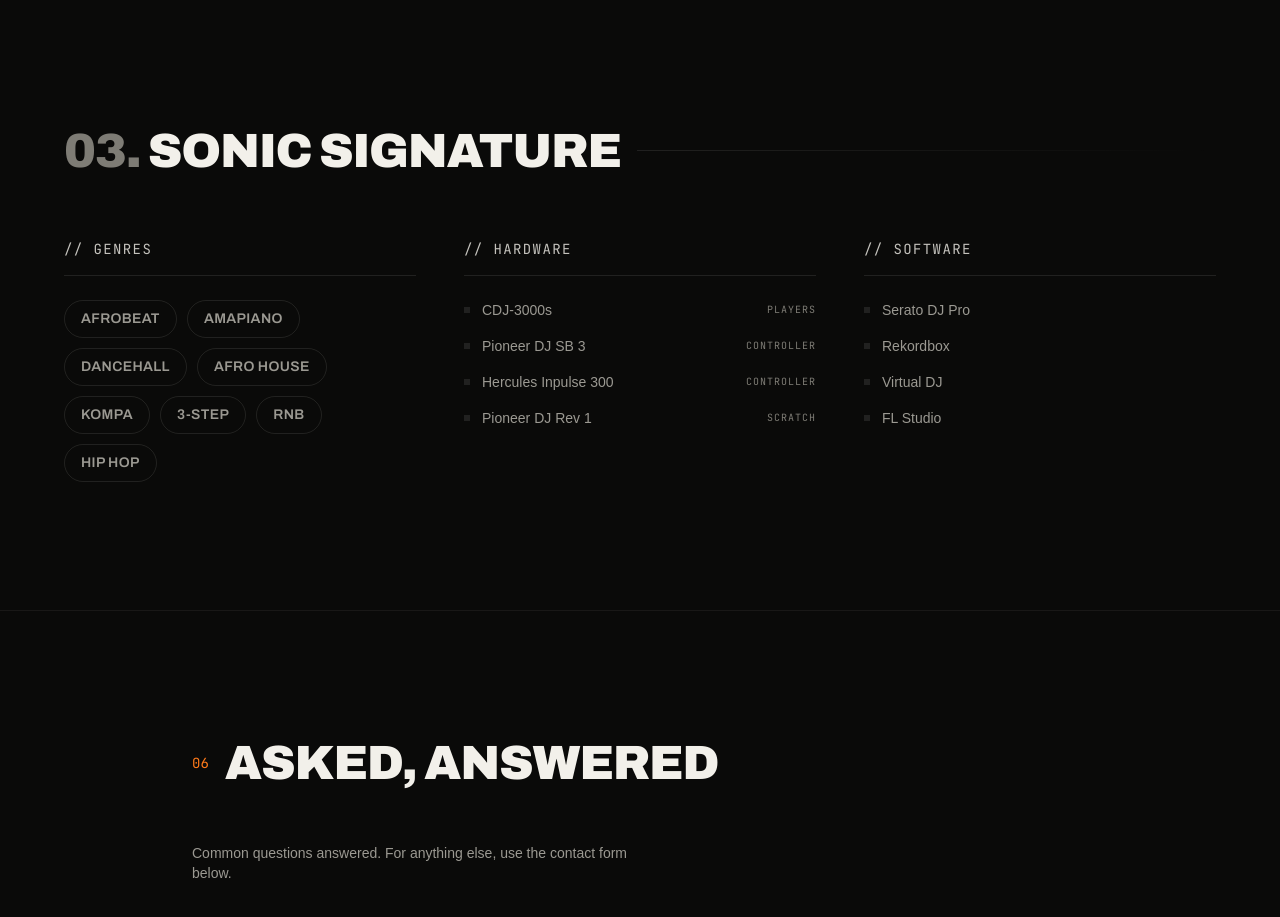
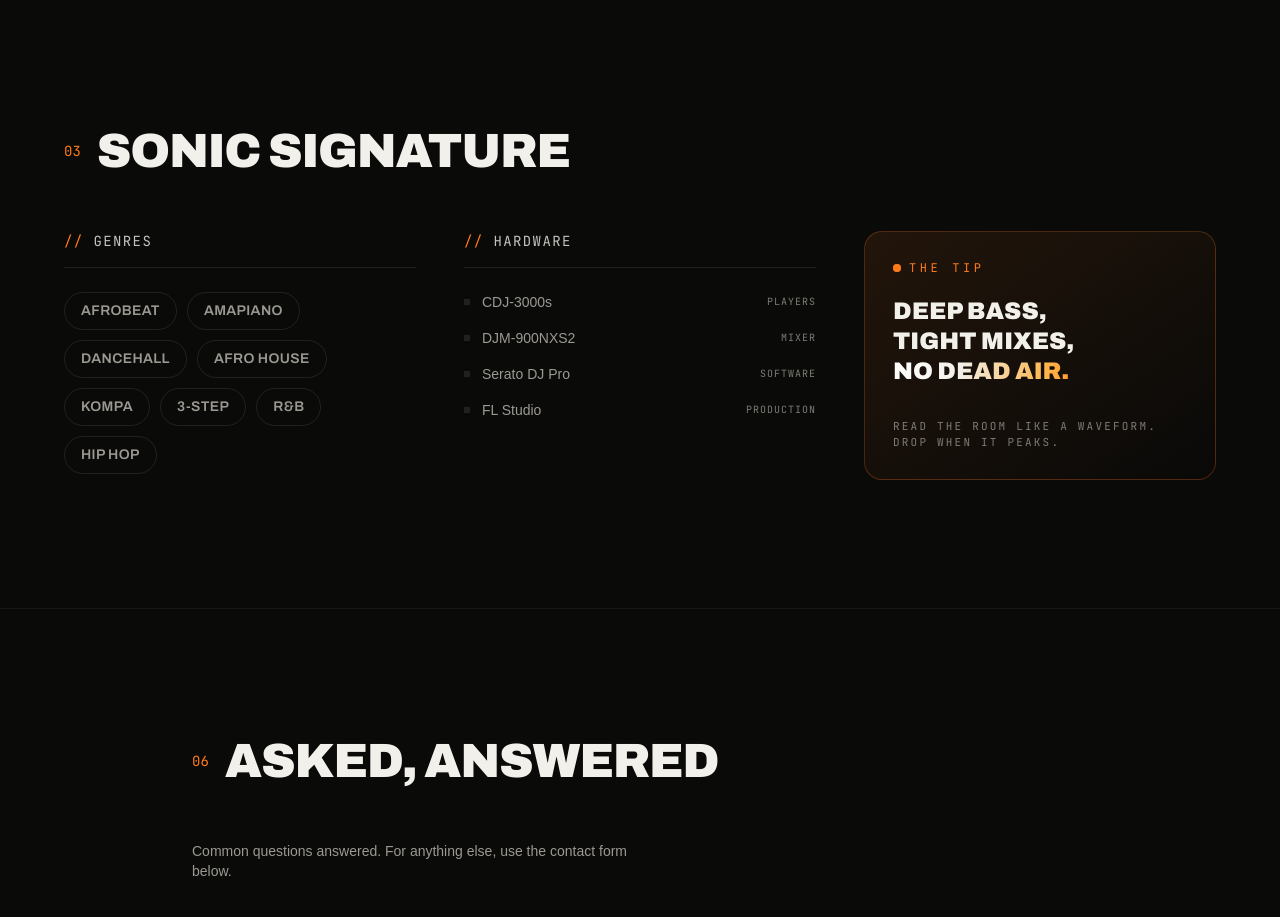
Before and after one commit to Icyubahiro-Jay-P/Portifolio, a React (Vite) app: page /dj in a window 1280 px wide. Shown: the part 2700-3617 px from the top of the page. Built offline with nearby package versions, Linux system fonts and the light colour scheme.

Commit message:
style: refactor DjSkills component to utilize external data and enhance layout with new sound signature section

```diff
--- a/src/components/dj/DjSkills.tsx
+++ b/src/components/dj/DjSkills.tsx
@@ -1,28 +1,10 @@
 import * as m from "motion/react-m";
-
-const genres = [
-  "Afrobeat",
-  "Amapiano",
-  "Dancehall",
-  "Afro House",
-  "Kompa",
-  "3-Step",
-  "RnB",
-  "Hip Hop",
-];
-
-const equipment = [
-  { name: "CDJ-3000s", tag: "Players" },
-  { name: "Pioneer DJ SB 3", tag: "Controller" },
-  { name: "Hercules Inpulse 300", tag: "Controller" },
-  { name: "Pioneer DJ Rev 1", tag: "Scratch" },
-];
-
-const software = ["Serato DJ Pro", "Rekordbox", "Virtual DJ", "FL Studio"];
+import { genres, equipment } from "@/data/dj";
+import { DjSectionHeader } from "./DjSectionHeader";
 
 const containerVariants = {
   hidden: {},
-  visible: { transition: { staggerChildren: 0.06 } },
+  visible: { transition: { staggerChildren: 0.05 } },
 };
 
 const itemVariants = {
@@ -34,16 +16,10 @@ const DjSkills = () => {
   return (
     <section className="relative px-6 py-24 border-t border-dj-line/60 md:py-32">
       <div className="mx-auto max-w-6xl">
-        {/* Dev-style header */}
-        <div className="flex items-center gap-4 mb-16">
-          <h2 className="font-dj text-3xl font-black tracking-tight uppercase text-dj-bone md:text-5xl">
-            <span className="text-dj-stone">03.</span> Sonic signature
-          </h2>
-          <div className="flex-1 h-px bg-gradient-to-r from-dj-line to-transparent" />
-        </div>
+        <DjSectionHeader index="03" title="Sonic signature" />
 
         <div className="grid grid-cols-1 gap-12 lg:grid-cols-3">
-          {/* Genres */}
+          {/* Genres — pills */}
           <m.div
             variants={containerVariants}
             initial="hidden"
@@ -51,14 +27,14 @@ const DjSkills = () => {
             viewport={{ once: true, margin: "-12%" }}
           >
             <h3 className="pb-4 mb-6 font-mono text-sm tracking-widest border-b uppercase text-dj-bone/80 border-dj-line">
-              // genres
+              <span className="text-dj-ember">//</span> genres
             </h3>
             <div className="flex flex-wrap gap-2.5">
               {genres.map((genre, idx) => (
                 <m.span
                   key={idx}
                   variants={itemVariants}
-                  className="inline-block px-4 py-2 font-dj text-sm font-semibold tracking-wide uppercase rounded-full transition-colors duration-200 border border-dj-line text-dj-ash hover:border-dj-bone hover:text-dj-bone cursor-default"
+                  className="inline-block px-4 py-2 font-dj text-sm font-semibold tracking-wide uppercase rounded-full transition-colors duration-200 border border-dj-line text-dj-ash hover:border-dj-ember/60 hover:text-dj-bone cursor-default"
                 >
                   {genre}
                 </m.span>
@@ -74,7 +50,7 @@ const DjSkills = () => {
             viewport={{ once: true, margin: "-12%" }}
           >
             <h3 className="pb-4 mb-6 font-mono text-sm tracking-widest border-b uppercase text-dj-bone/80 border-dj-line">
-              // hardware
+              <span className="text-dj-ember">//</span> hardware
             </h3>
             <div className="space-y-4">
               {equipment.map((item, idx) => (
@@ -84,7 +60,7 @@ const DjSkills = () => {
                   className="flex items-center justify-between gap-3 group"
                 >
                   <div className="flex items-center gap-3">
-                    <span className="w-1.5 h-1.5 bg-dj-line transition-colors group-hover:bg-dj-bone" />
+                    <span className="w-1.5 h-1.5 bg-dj-line transition-colors group-hover:bg-dj-ember" />
                     <span className="font-sans text-sm text-dj-ash transition-colors group-hover:text-dj-bone">
                       {item.name}
                     </span>
@@ -97,30 +73,35 @@ const DjSkills = () => {
             </div>
           </m.div>
 
-          {/* Software */}
+          {/* Sound signature — ember statement */}
           <m.div
             variants={containerVariants}
             initial="hidden"
             whileInView="visible"
             viewport={{ once: true, margin: "-12%" }}
+            className="flex flex-col items-start justify-between p-7 rounded-2xl border border-dj-ember/25 bg-gradient-to-br from-dj-ember/10 to-transparent"
           >
-            <h3 className="pb-4 mb-6 font-mono text-sm tracking-widest border-b uppercase text-dj-bone/80 border-dj-line">
-              // software
-            </h3>
-            <div className="space-y-4">
-              {software.map((item, idx) => (
-                <m.div
-                  key={idx}
-                  variants={itemVariants}
-                  className="flex items-center gap-3 group"
-                >
-                  <span className="w-1.5 h-1.5 bg-dj-line transition-colors group-hover:bg-dj-bone" />
-                  <span className="font-sans text-sm text-dj-ash transition-colors group-hover:text-dj-bone">
-                    {item}
-                  </span>
-                </m.div>
-              ))}
-            </div>
+            <m.div variants={itemVariants} className="w-full">
+              <div className="flex items-center gap-2 mb-5">
+                <span className="dj-live-dot w-2 h-2 rounded-full bg-dj-ember" />
+                <span className="font-mono text-xs tracking-[0.3em] text-dj-ember uppercase">
+                  The tip
+                </span>
+              </div>
+              <p className="font-dj text-2xl font-black uppercase leading-tight text-dj-bone">
+                Deep bass,
+                <br />
+                tight mixes,
+                <br />
+                <span className="dj-heat-text">no dead air.</span>
+              </p>
+            </m.div>
+            <m.div
+              variants={itemVariants}
+              className="mt-8 font-mono text-[11px] tracking-[0.2em] text-dj-stone uppercase"
+            >
+              Read the room like a waveform. Drop when it peaks.
+            </m.div>
           </m.div>
         </div>
       </div>
```
